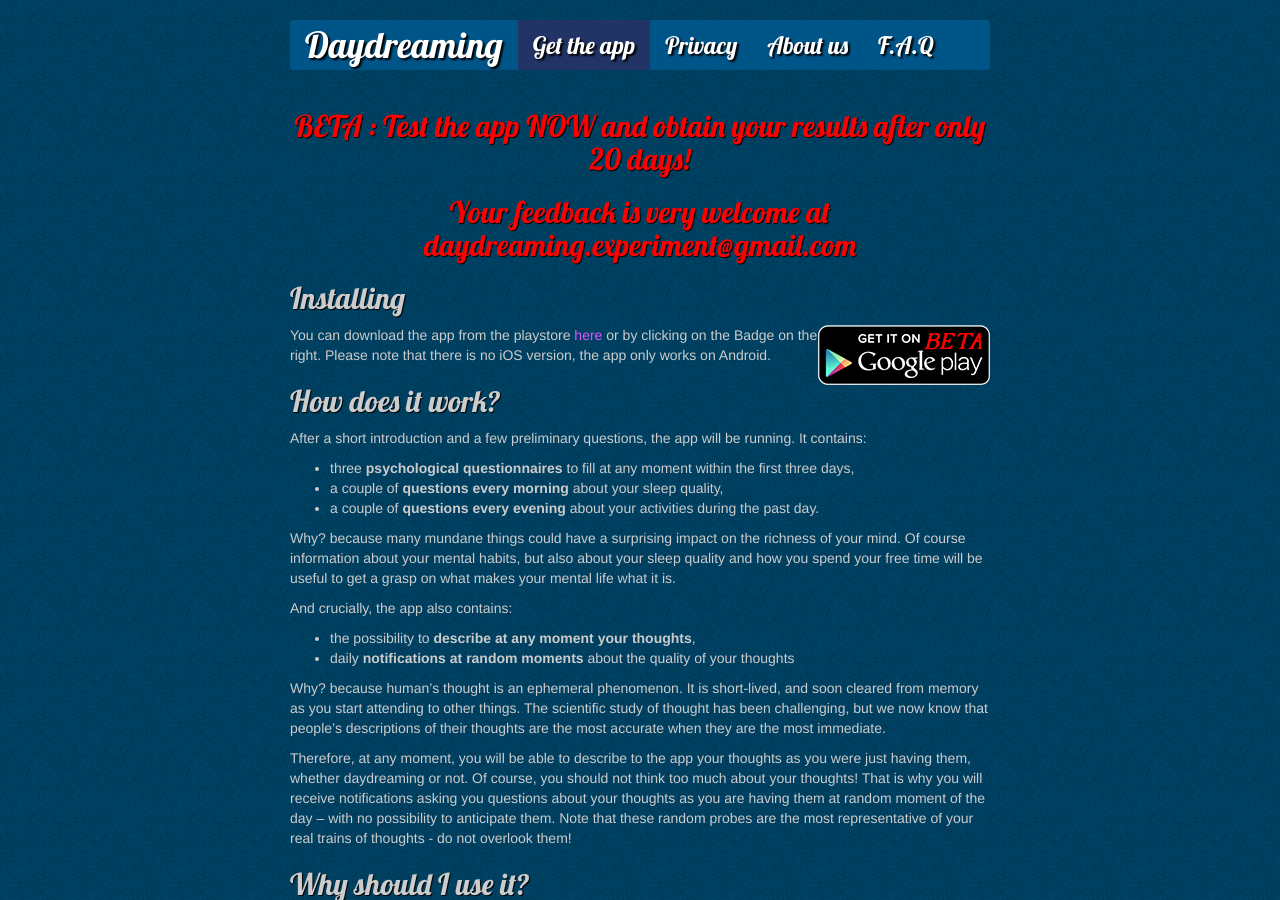
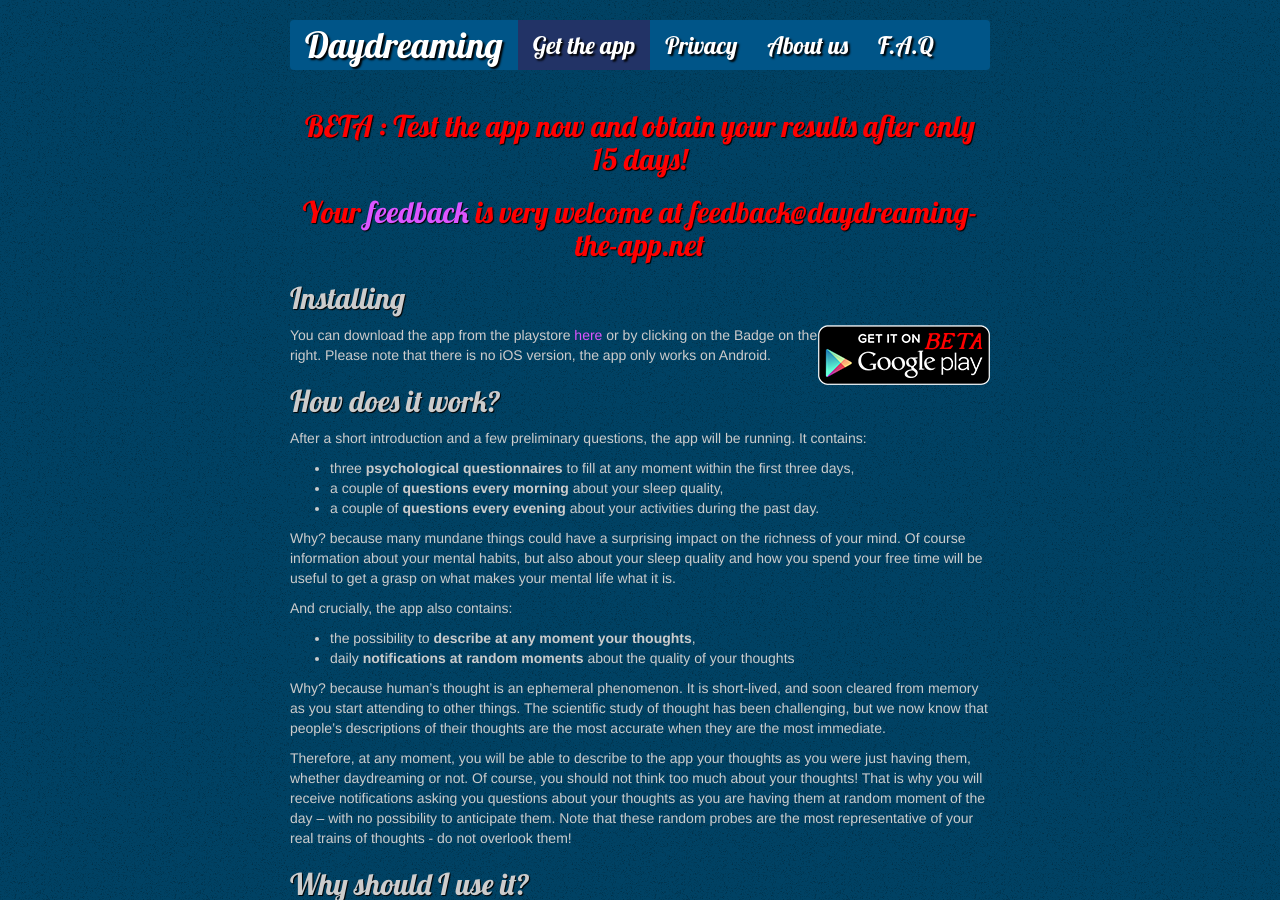
Before and after one commit to daydreaming-experiment/daydreaming-the-app.net, a Jekyll site: the page built from app/index.md, in a window 1280 px wide and 900 px high. Built offline with Jekyll 4.4.1, drawn with Linux system fonts in a browser that asks for light colours; Markdown is read by kramdown in place of the engine named in the settings; comment, search, counter and statistics services are not loaded.

Commit message:
Update index.md
Correct email address: all feedback go to feedback@daydreaming-the-app.net

```diff
--- a/app/index.md
+++ b/app/index.md
@@ -4,8 +4,8 @@ title: Get the app
 tag: app
 ---
 
-##<center> <font color="red">BETA : Test the app NOW and obtain your results after only 20 days!</font> </center>
-##<center> <font color="red"> Your feedback is very welcome at daydreaming.experiment@gmail.com</font> </center>
+##<center> <font color="red">BETA : Test the app now and obtain your results after only 15 days!</font> </center>
+##<center> <font color="red"> Your <a href="mailto:feedback@daydreaming-the-app.net"> feedback </a> is very welcome at feedback@daydreaming-the-app.net</font> </center>
 
 ## Installing
 
@@ -70,4 +70,4 @@ Since the app is still in testing phase there might be a few glitches here and t
 
 ## Free software
 
-This experiment is free software: the app and all its related software are released under the GNU/GPLv3 license, and the code is available [on GitHub](https://github.com/wehlutyk/daydreaming).
+This experiment is free software: the app and all its related software are released under the GNU/GPLv3 license, and the code is available [on GitHub](https://github.com/daydreaming-experiment).
```
